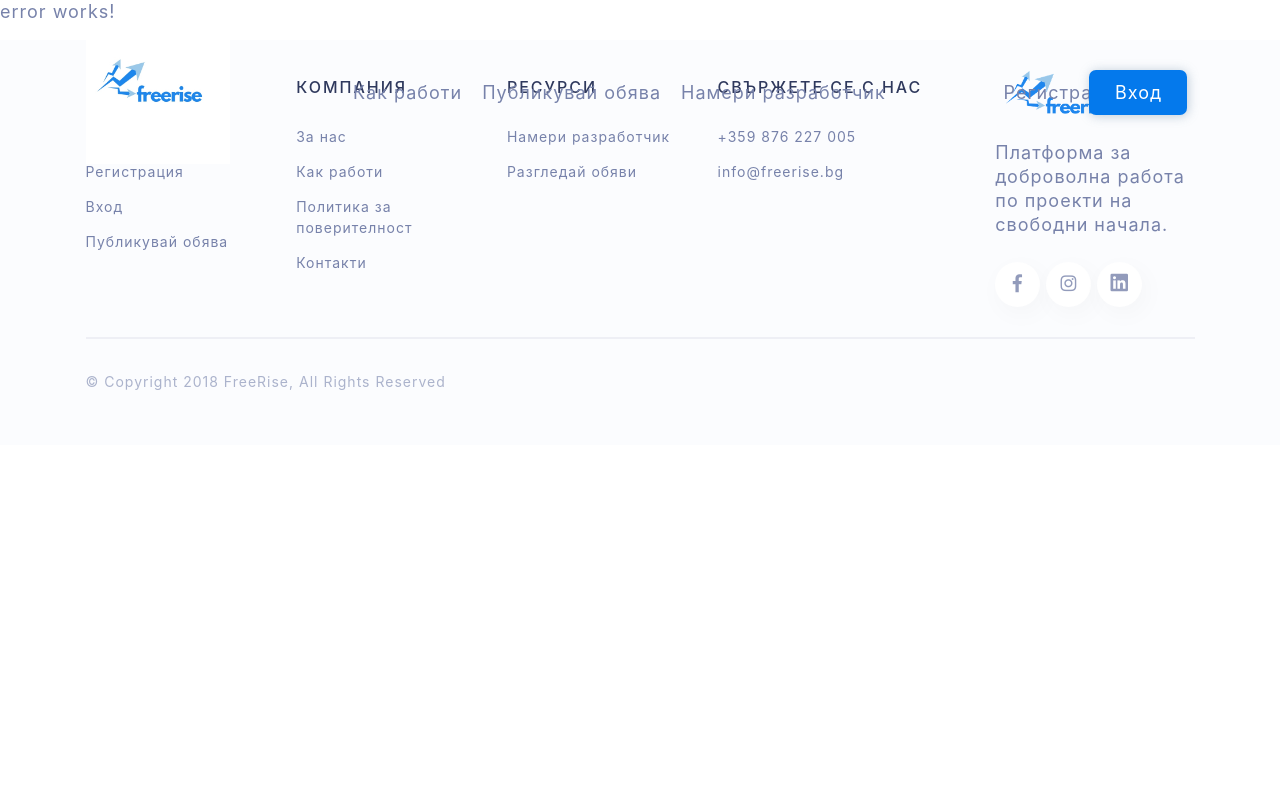
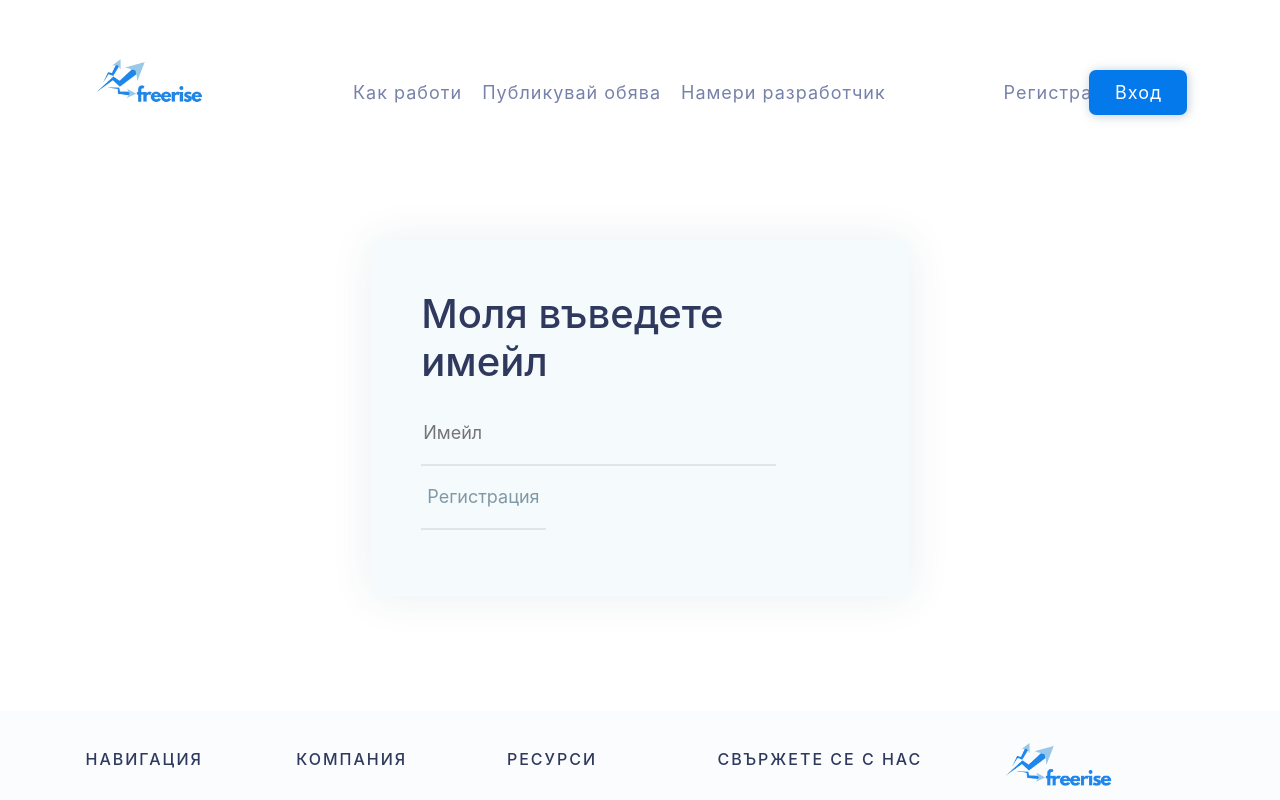
Before and after one commit to DCay/FreeRise, an Angular app in the folder front-end/: page /reset in a window 1280 px wide. Shown: the top 800 px of the page. Built offline with nearby package versions, Linux system fonts and the light colour scheme; what ngx-chips would draw is missing.

Commit message:
Add reset password component

```diff
--- a/front-end/src/app/app.module.ts
+++ b/front-end/src/app/app.module.ts
@@ -16,6 +16,7 @@ import {TagRegisterComponent} from './shared/tag-register-component'; //!!!! MOV
 import { AuthService } from './services/auth.service';
 import { HttpClientModule, HTTP_INTERCEPTORS } from '@angular/common/http';
 import { RegisterJqueryDirective } from './directives/register-jquery.directive';
+import { ResetComponent } from './components/authentication/reset/reset.component';
 
 
 
@@ -29,7 +30,8 @@ import { RegisterJqueryDirective } from './directives/register-jquery.directive'
     LoginComponent,
     RegisterComponent,
     TagRegisterComponent,
-    RegisterJqueryDirective
+    RegisterJqueryDirective,
+    ResetComponent
   ],
   imports: [
     BrowserModule,
--- a/front-end/src/app/components/authentication/login/login.component.html
+++ b/front-end/src/app/components/authentication/login/login.component.html
@@ -61,6 +61,6 @@
   </div>
 
   <div class="col-12 pt-3">
-    <p class="text-center create">Нямате акаунт? <a routerLink="register">Създай акаунт</a></p>
+    <p class="text-center create">Нямате акаунт? <a routerLink="../register" >Създай акаунт</a></p>
   </div>
 </div>
--- /dev/null
+++ b/front-end/src/app/components/authentication/reset/reset.component.css
@@ -0,0 +1,28 @@
+.container-fluid {
+  width: 100%;
+  margin: 9% auto;
+}
+
+form {
+  margin: 10% auto;
+  margin-bottom: 0;
+  width: 43%;
+  background: #F5FAFD;
+  padding: 4%;
+  box-shadow: 1px 1px 44px rgba(38, 63, 90, 0.09);
+  border-radius: 5px;
+  font-size: 18px;
+}
+
+.container-fluid input {
+  background: transparent;
+  border: none;
+  color: #8198a6;
+  padding-bottom: 18px;
+  border-bottom: 2px solid #dee6eb;
+  outline: transparent;
+}
+
+#usernameОrPassword {
+  width: 81%;
+}
--- /dev/null
+++ b/front-end/src/app/components/authentication/reset/reset.component.html
@@ -0,0 +1,32 @@
+<div class="container-fluid">
+  <div class="row">
+    <div class="col-md-12">
+      <div class="panel panel-login">
+        <div class="panel-body">
+          <div class="row">
+            <div class="col-lg-12">
+              <form id="login-form" style="display: block;">
+                <h1 class="pb-4">Моля въведете имейл</h1>
+                <div class="form-group">
+                  <input type="email" tabindex="1"
+                         placeholder="Имейл" value="" id="usernameОrPassword">
+                </div>
+
+                <div class="form-group">
+                  <div class="row">
+                    <div class="col-sm-6 col-sm-offset-3">
+                      <input type="submit" name="login-submit" id="login-submit" tabindex="6"
+                             class="register-btn"
+                             value="Регистрация">
+                    </div>
+                  </div>
+                </div>
+
+              </form>
+            </div>
+          </div>
+        </div>
+      </div>
+    </div>
+  </div>
+</div>
--- /dev/null
+++ b/front-end/src/app/components/authentication/reset/reset.component.ts
@@ -0,0 +1,15 @@
+import { Component, OnInit } from '@angular/core';
+
+@Component({
+  selector: 'app-reset',
+  templateUrl: './reset.component.html',
+  styleUrls: ['./reset.component.css']
+})
+export class ResetComponent implements OnInit {
+
+  constructor() { }
+
+  ngOnInit() {
+  }
+
+}
```
Also changed, not shown: front-end/src/app/app-routing.ts (+16 -13 lines), 1 other file (tests, documents, lock files or other folders).
